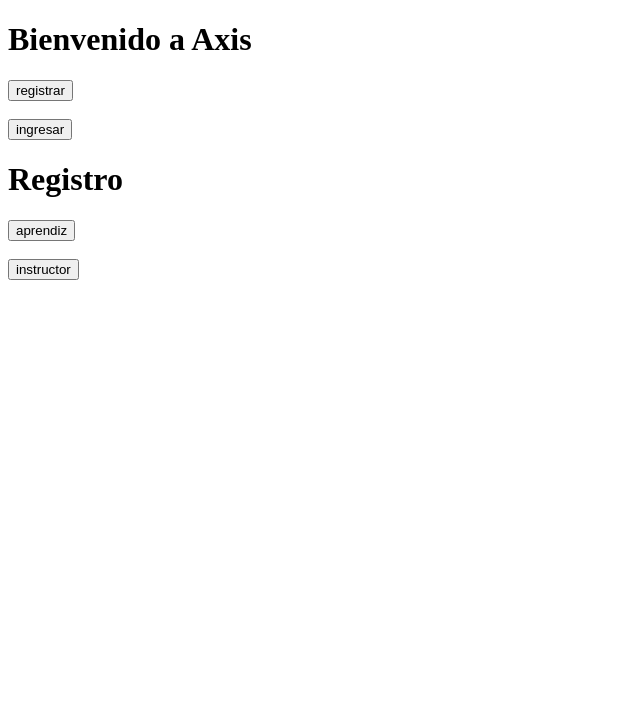
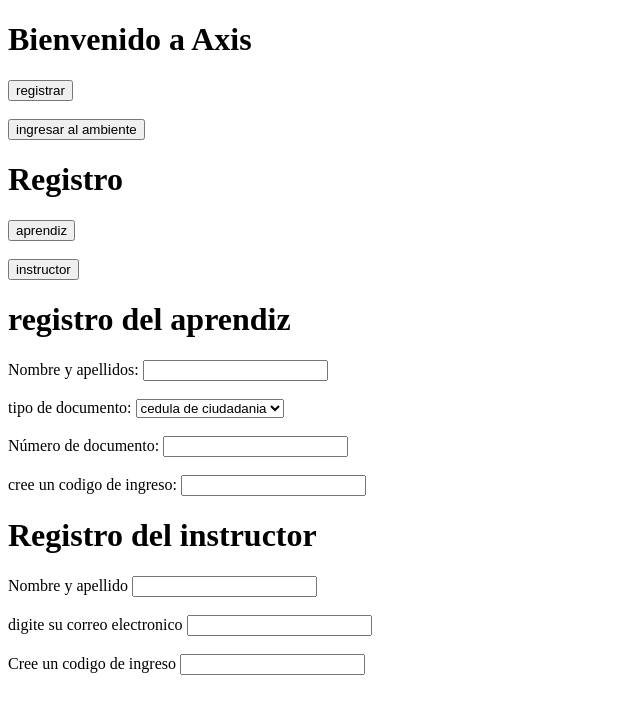
Before and after one commit to MRstiven23/Sistema-de-acceso, a plain HTML site: page public/index.html in a window 1280 px wide. Shown: the whole page, without its empty margins (0-640 px from the left). Drawn offline with Linux system fonts and the light colour scheme.

Commit message:
creacion de las secciones del registro de aprendiz e instructor

```diff
--- a/public/index.html
+++ b/public/index.html
@@ -10,7 +10,8 @@
     <div id="inicio">
         <h1>Bienvenido a Axis</h1>
         <button onclick="registrar">registrar</button><br><br>
-        <button onclick="ingresar">ingresar</button>
+        <button onclick="ingresar">ingresar al ambiente</button>
+
     </div>
 
     <div id="registros">
@@ -19,6 +20,31 @@
         <button onclick="instructor">instructor</button>
     </div>
 
+    <div id="registroAprendiz">
+        <h1>registro del aprendiz</h1>
+        <label for="nombre">Nombre y apellidos: </label>
+        <input type="text" id="nombreAprendiz" name="nombreAprendiz" title="nombreA"> <br><br>
+        <label for="documento">tipo de documento: </label>
+        <select name="typeDocument" id="typeDocument" title="selecciona tu documento">
+            <option value="cc">cedula de ciudadania</option>
+            <option value="ti">tarjeta de identidad</option>
+        </select><br><br>
+        <label for="documento">Número de documento: </label>
+        <input type="number" id="documentoAprendiz" name="documentoAprendiz" title="documentoA"><br><br>
+        <label for="codigo">cree un codigo de ingreso: </label>
+        <input type="number" id="codigoAprendiz" name="codigoAprendiz" title="codigoA">
+    </div>
+
+    <div id="RegistroInstructor">
+        <h1>Registro del instructor</h1>
+        <label for="Nombre">Nombre y apellido</label>
+        <input type="text" id="NombreInstructor" name="NombreInstructor" title="nombreI"><br><br>
+        <label for="correo">digite su correo electronico</label>
+        <input type="text" name="correoInstructor" id="correoInstructor" title="correoI"><br><br>
+        <label for="codigo">Cree un codigo de ingreso</label>
+        <input type="number" name="codigoInstructor" id="codigo instructor" title="CodigoI">
+    </div>
+
     <script src="script.js"></script>
 </body>
 </html>
```
